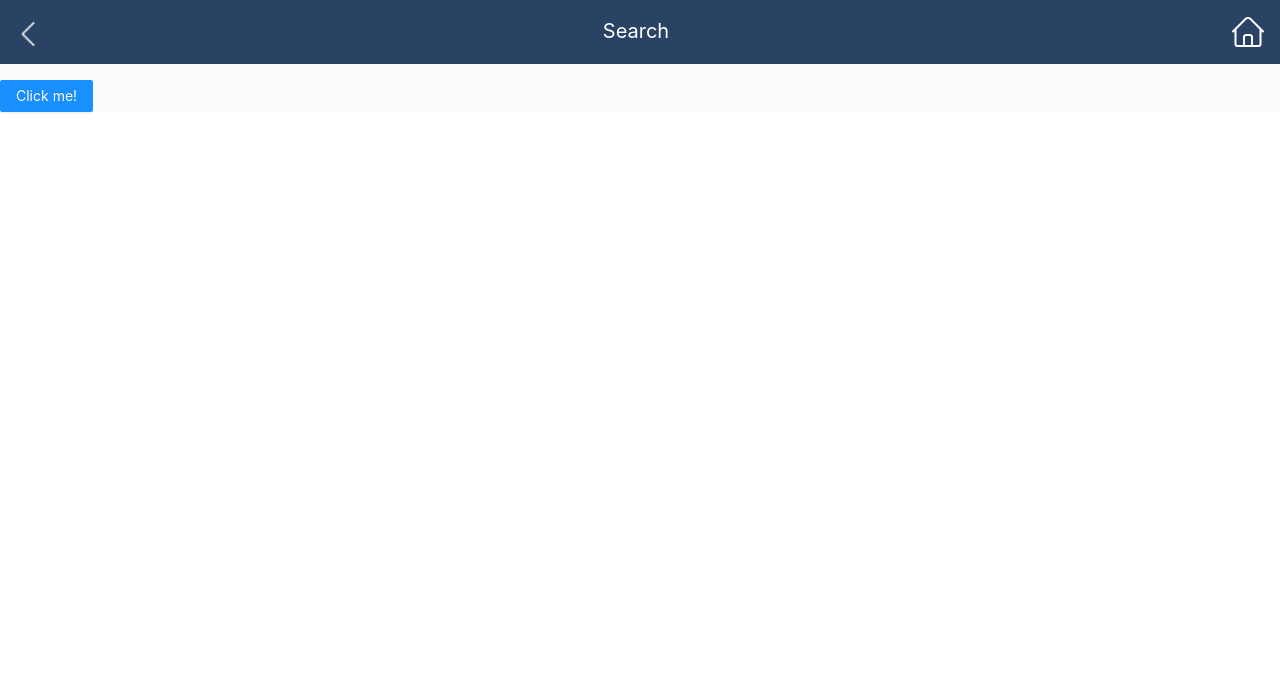
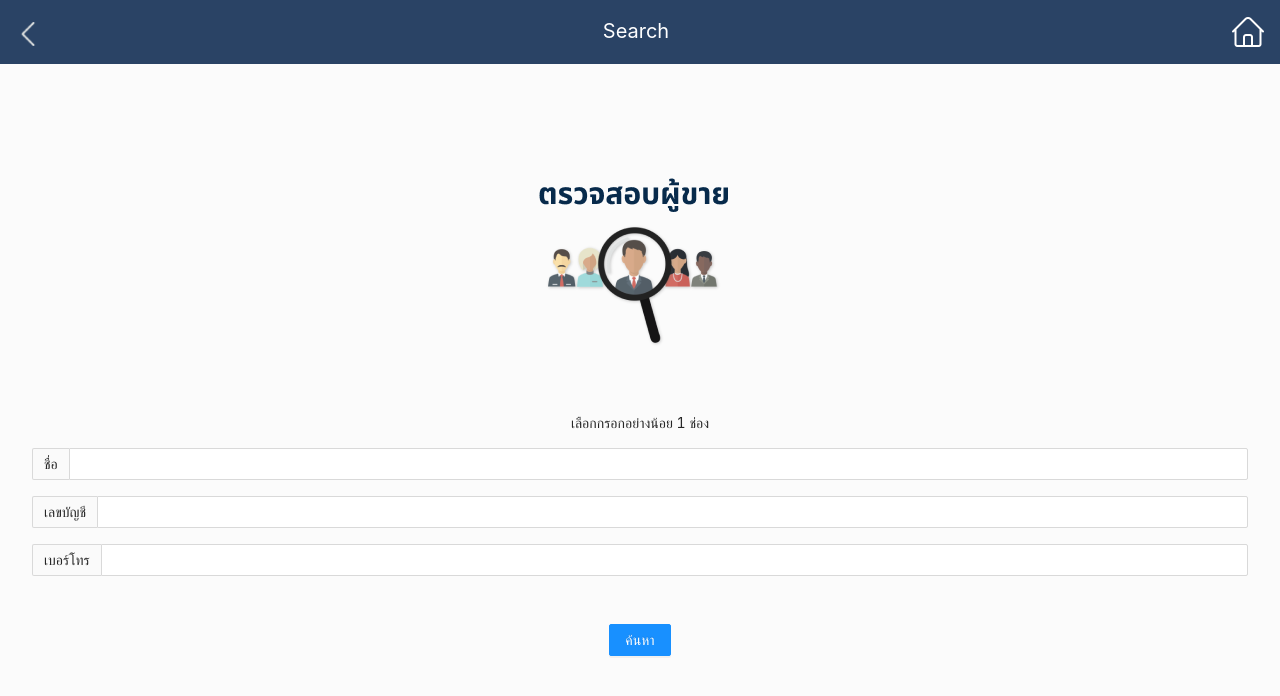
Before and after one commit to Inregist/susc, a React (Create React App) app in the folder frontend/: page /search in a window 1280 px wide. Shown: the top 696 px of the page. Built offline with nearby package versions, Linux system fonts and the light colour scheme.

Commit message:
add search component

```diff
--- a/frontend/src/pages/Search.tsx
+++ b/frontend/src/pages/Search.tsx
@@ -1,6 +1,7 @@
-import { Button } from "antd";
+import { Input, Button } from "antd";
 import React, { useState } from "react";
 import Navbar from "../components/Navbar";
+import SearchSub from "../assets/Search-sub.png";
 
 const Search = () => {
   const [state, setState] = useState(false);
@@ -14,18 +15,30 @@ const Search = () => {
 
   return (
     <div>
-      <Navbar name="Search"/>
-      <div>
-        <Button type="primary" loading={state} onClick={click}>
-          Click me!
-        </Button>
-
-
-
-
+      <Navbar name="Search" />
+      <div className="p-8">
+        <div className="m-16 flex justify-center">
+          <img src={SearchSub} alt="checking" />
+        </div>
+        <p className="text-center">เลือกกรอกอย่างน้อย 1 ช่อง</p>
+        <div style={{ marginBottom: 16 }}>
+          <Input addonBefore="ชื่อ" />
+        </div>
+        <div style={{ marginBottom: 16 }}>
+          <Input addonBefore="เลขบัญชี" />
+        </div>
+        <div style={{ marginBottom: 16 }}>
+          <Input addonBefore="เบอร์โทร" />
+        </div>
+        <div className="flex items-center h-24">
+          <div className="flex-1 text-gray-700 text-center px-4 py-2 m-2"></div>
+          <div className="flex-1 text-gray-700 text-center px-4 py-2 m-2">
+            <Button type="primary">ค้นหา</Button>
+          </div>
+          <div className="flex-1 text-gray-700 text-center px-4 py-2 m-2"></div>
+        </div>
       </div>
     </div>
-
   );
 };
 
--- a/frontend/src/pages/Statistic.tsx
+++ b/frontend/src/pages/Statistic.tsx
@@ -9,6 +9,7 @@ const Statistic = () => {
   const [showPlatformGraph, setShowPlatformGraph] = useState(false);
   const [showCatReport, setShowCatReport] = useState(false);
   const [showPlatformReport, setShowPlatformReport] = useState(false);
+  const [pieDisplay, setPieDisplay] = useState("cat");
 
   const dataMock = [
     {
@@ -48,7 +49,7 @@ const Statistic = () => {
     { name: "Shopee", check: false },
   ]);
 
-  const [chartPieData, setChartPieData] = useState({
+  const chartPieDataCat = {
     labels: [
       "เครื่องสำอาง",
       "เครื่องใช้ในครัว",
@@ -58,7 +59,7 @@ const Statistic = () => {
     ],
     datasets: [
       {
-        label: "Population",
+        label: "Category",
         data: [617594, 181045, 153060, 106519, 105162],
         backgroundColor: [
           "rgba(255, 99, 132, 0.6)",
@@ -69,7 +70,30 @@ const Statistic = () => {
         ],
       },
     ],
-  });
+  };
+
+  const chartPieDataPlat = {
+    labels: [
+      "Lazada",
+      "Amazon",
+      "Shopee",
+      "Twitter",
+      "eBay",
+    ],
+    datasets: [
+      {
+        label: "Platform",
+        data: [1, 1, 1, 5, 1],
+        backgroundColor: [
+          "rgba(255, 99, 132, 0.6)",
+          "rgba(54, 162, 235, 0.6)",
+          "rgba(255, 206, 86, 0.6)",
+          "rgba(75, 192, 192, 0.6)",
+          "rgba(153, 102, 255, 0.6)",
+        ],
+      },
+    ],
+  };
 
   const [chartBarData, setChartBarData] = useState({
     labels: ["Lazada", "Shopee", "Twitter", "Amazon"],
@@ -155,10 +179,12 @@ const Statistic = () => {
       <Tabs size={"large"} centered>
         <Tabs.TabPane tab={<div>Graph</div>} key="1">
           <div className="flex flex-row">
-            <Button type="text">Category</Button>
-            <Button type="text">Platform</Button>
+            <Radio.Group onChange={(e)=> {setPieDisplay(e.target.value); console.log(chartPieDataCat, chartPieDataPlat)}}>
+              <Radio.Button value="cat">Category</Radio.Button>
+              <Radio.Button value="plat">Platform</Radio.Button>
+            </Radio.Group>
           </div>
-          <ChartPie title="" chartData={chartPieData} />
+          <ChartPie title="" chartData={pieDisplay === "cat" ? chartPieDataCat : chartPieDataPlat} />
           <div className="flex justify-around items-center border-t border-gray-500 mt-10 h-12">
             <Dropdown
               visible={showCatGraph}
@@ -214,16 +240,16 @@ const Statistic = () => {
             </Dropdown>
           </div>
           <List
-            style = {{padding: 30}}
+            style={{ padding: 30 }}
             itemLayout="horizontal"
             dataSource={dataMock}
             renderItem={(item) => (
               <List.Item>
-                <List.Item.Meta title={item.title}/>
+                <List.Item.Meta title={item.title} />
                 <div>{item.value}</div>
               </List.Item>
             )}
-            />
+          />
         </Tabs.TabPane>
       </Tabs>
     </div>
```
Also changed, not shown: 1 other file (tests, documents, lock files or other folders).
